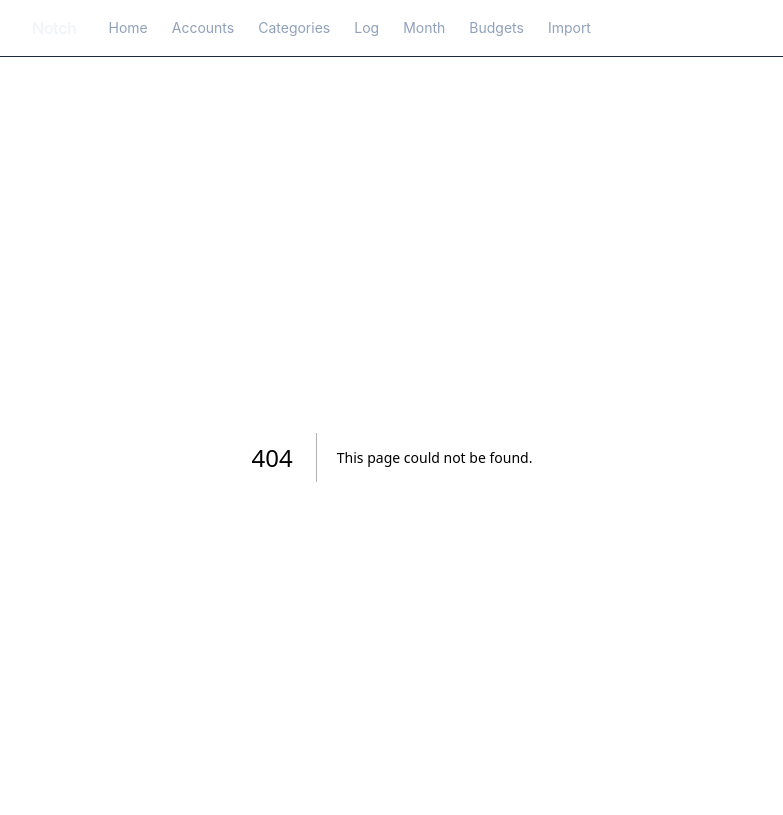
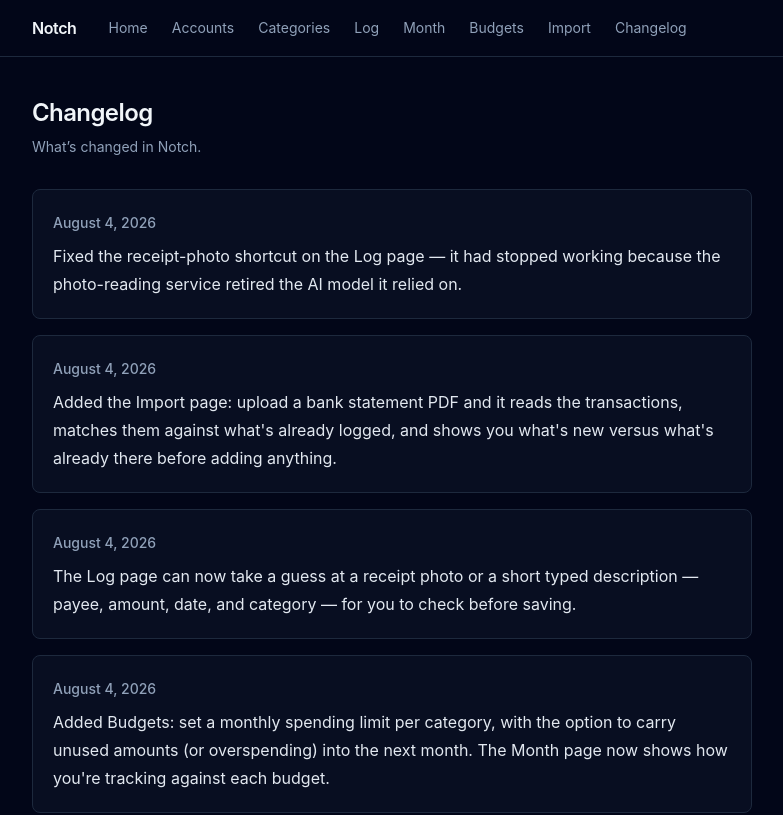
Before and after one commit to kaianbenitez/notchAI, a Next.js app: page /changelog in a window 1280 px wide. Before the commit this address had no page. Shown: the top 815 px of the page, without its empty margins (248-1031 px from the left). Built offline with nearby package versions, Linux system fonts and the light colour scheme.

Commit message:
Add a Changelog page
Plain-language, newest-first list of what's changed in the app, for
tracking progress without reading commit history or code.

```diff
--- /dev/null
+++ b/src/app/changelog/page.tsx
@@ -0,0 +1,32 @@
+import type { Metadata } from "next";
+import { CHANGELOG_ENTRIES } from "../../changelog/entries";
+
+export const metadata: Metadata = { title: "Changelog" };
+
+function formatDate(date: string): string {
+  return new Intl.DateTimeFormat("en-US", {
+    month: "long",
+    day: "numeric",
+    year: "numeric",
+    timeZone: "UTC",
+  }).format(new Date(`${date}T00:00:00Z`));
+}
+
+export default function ChangelogPage() {
+  return (
+    <main className="mx-auto w-full max-w-3xl px-6 py-10">
+      <h1 className="text-2xl font-semibold tracking-tight text-slate-100">Changelog</h1>
+      <p className="mt-2 text-sm text-slate-400">What’s changed in Notch.</p>
+      <div className="mt-8 space-y-4">
+        {CHANGELOG_ENTRIES.map((entry, index) => (
+          <article key={`${entry.date}-${index}`} className="rounded-lg border border-slate-800 bg-slate-900/50 p-5">
+            <time dateTime={entry.date} className="text-sm font-medium text-slate-400">
+              {formatDate(entry.date)}
+            </time>
+            <p className="mt-2 leading-7 text-slate-200">{entry.summary}</p>
+          </article>
+        ))}
+      </div>
+    </main>
+  );
+}
--- a/src/app/layout.tsx
+++ b/src/app/layout.tsx
@@ -15,6 +15,7 @@ const NAV = [
   { href: "/month", label: "Month" },
   { href: "/budgets", label: "Budgets" },
   { href: "/import", label: "Import" },
+  { href: "/changelog", label: "Changelog" },
 ];
 
 export default function RootLayout({ children }: Readonly<{ children: React.ReactNode }>) {
--- /dev/null
+++ b/src/changelog/entries.ts
@@ -0,0 +1,30 @@
+export const CHANGELOG_ENTRIES: { date: string; summary: string }[] = [
+  {
+    date: "2026-08-04",
+    summary: "Fixed the receipt-photo shortcut on the Log page — it had stopped working because the photo-reading service retired the AI model it relied on.",
+  },
+  {
+    date: "2026-08-04",
+    summary: "Added the Import page: upload a bank statement PDF and it reads the transactions, matches them against what's already logged, and shows you what's new versus what's already there before adding anything.",
+  },
+  {
+    date: "2026-08-04",
+    summary: "The Log page can now take a guess at a receipt photo or a short typed description — payee, amount, date, and category — for you to check before saving.",
+  },
+  {
+    date: "2026-08-04",
+    summary: "Added Budgets: set a monthly spending limit per category, with the option to carry unused amounts (or overspending) into the next month. The Month page now shows how you're tracking against each budget.",
+  },
+  {
+    date: "2026-08-03",
+    summary: "Added the Month page — see what came in, what went out, and your balance by category for any month, with buttons to move to the next or previous month.",
+  },
+  {
+    date: "2026-08-03",
+    summary: "Added manual money logging. Entries you add are saved even if you lose your connection — they finish saving once you're back online.",
+  },
+  {
+    date: "2026-08-03",
+    summary: "Added the Accounts and Categories pages, so you can set up where your money lives and what it's spent on.",
+  },
+];
```
